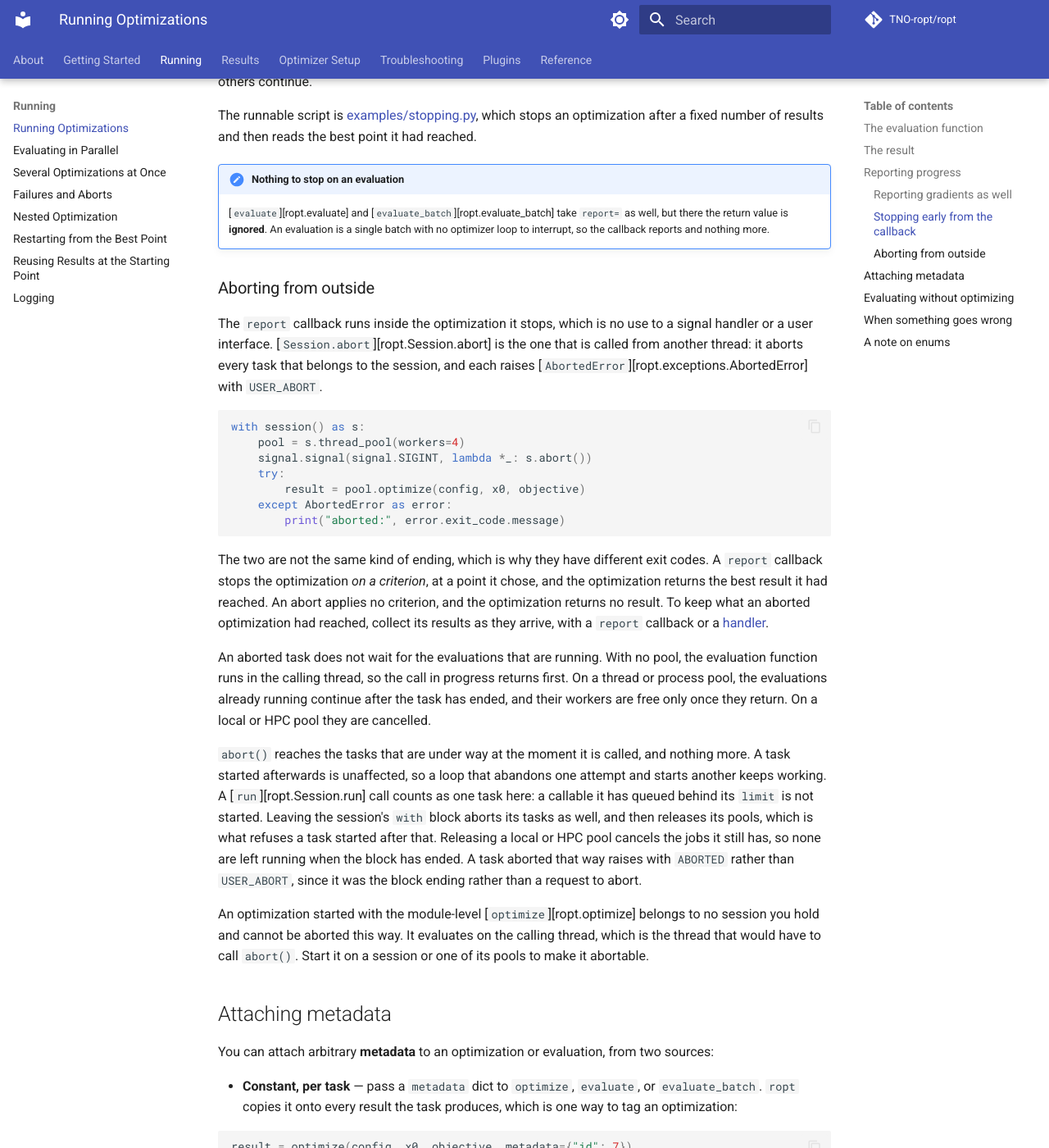
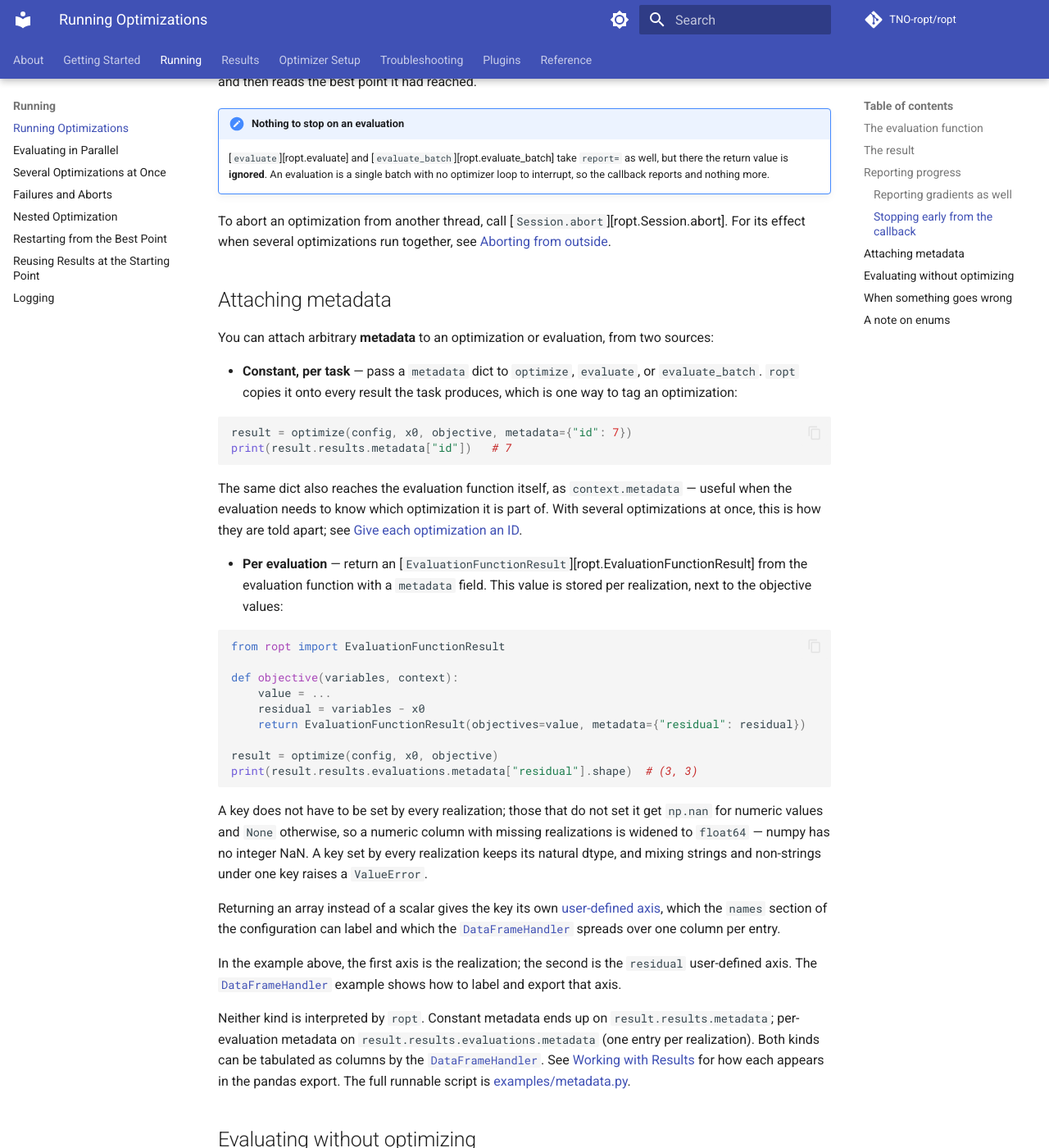
Before and after one commit to TNO-ropt/ropt, an MkDocs documentation site: the page built from docs/running/running.md, in a window 1280 px wide and 1400 px high, scrolled down 3704 px. Shown: the whole window at 82% size. Built offline with MkDocs 1.6.1 and Material for MkDocs 9.7.7, drawn with Linux system fonts in a browser that asks for light colours; comment, search, counter and statistics services are not loaded; the version menu is left out; some of the changed text lies outside the part shown.

Commit message:
Update the manual

````diff
--- a/docs/results/exit_codes.md
+++ b/docs/results/exit_codes.md
@@ -51,7 +51,7 @@ except AbortedError as error:
 | `TOO_FEW_REALIZATIONS`  | Too few realizations were evaluated successfully to form an aggregate.                               |
 | `ABORTED`               | The task was aborted from outside, as closing a session, or a `KeyboardInterrupt`, does to a task still under way. |
 | `ABORTED_ON_ERROR`      | Another [task](../running/failures.md) raised, and this one was aborted with it.                    |
-| `USER_ABORT`            | [`Session.abort`](../running/running.md#stopping-from-outside) aborted the task.                     |
+| `USER_ABORT`            | [`Session.abort`](../running/many_runs.md#stopping-from-outside) aborted the task.                   |
 | `EXECUTOR_SHUT_DOWN`    | The pool the task was evaluating on could no longer run the work, which in practice means the interpreter was shutting down under it. |
 | `UNKNOWN`               | The zero value of the enumeration. No task reports it.                                               |
 
--- a/docs/running/running.md
+++ b/docs/running/running.md
@@ -77,7 +77,7 @@ There are three ways to return them:
   constraints — put the objectives first, then the constraints;
 - an [`EvaluationFunctionResult`][ropt.EvaluationFunctionResult]
   when you also want to attach `metadata`; it holds `objectives`, `constraints`
-  and `metadata` in separate fields, so nothing has to be ordered.
+  and `metadata` in separate fields.
 
 If a realization fails to compute, return `float("nan")` for it. `ropt` treats
 `NaN` as a failed realization and keeps going, as long as enough realizations
@@ -95,7 +95,7 @@ which carries two things:
 result = optimize(config, x0, objective)
 
 result.exit_code  # why the optimization stopped (an ExitCode)
-result.results      # the best evaluation, or None if none was valid
+result.results    # the best evaluation, or None if none was valid
 ```
 
 `results` is a [`FunctionResults`][ropt.results.FunctionResults] — the same
@@ -132,9 +132,6 @@ def report(result):
 optimize(config, x0, objective, report=report)
 ```
 
-`result.variables` is the point that was evaluated. During an optimization the
-optimizer chose it, so this is how you follow the path an optimization takes.
-
 ### Reporting gradients as well
 
 Set `report_gradients=True` and the callback is also called with each
@@ -155,11 +152,11 @@ def report(result):
 optimize(config, x0, objective, report=report, report_gradients=True)
 ```
 
-A [`GradientResults`][ropt.results.GradientResults] records the function
-evaluation whose values were used to compute it. Its
-[`uses`][ropt.results.GradientResults.uses] method takes a
-[`FunctionResults`][ropt.results.FunctionResults] and returns whether it is that
-evaluation.
+Gradients are generally paired with a function evaluation at the same point. A
+[`GradientResults`][ropt.results.GradientResults] records an ID of that function
+evaluation. The [`uses`][ropt.results.GradientResults.uses] method can be used
+to check if a [`FunctionResults`][ropt.results.FunctionResults] object has the
+same ID.
 
 ### Stopping early from the callback
 
@@ -197,52 +194,9 @@ it had reached.
     there the return value is **ignored**. An evaluation is a single batch with
     no optimizer loop to interrupt, so the callback reports and nothing more.
 
-### Aborting from outside { #stopping-from-outside }
-
-The `report` callback runs inside the optimization it stops, which is no use to
-a signal handler or a user interface. [`Session.abort`][ropt.Session.abort] is
-the one that is called from another thread: it aborts every task that belongs
-to the session, and each raises [`AbortedError`][ropt.exceptions.AbortedError]
-with `USER_ABORT`.
-
-```python
-with session() as s:
-    pool = s.thread_pool(workers=4)
-    signal.signal(signal.SIGINT, lambda *_: s.abort())
-    try:
-        result = pool.optimize(config, x0, objective)
-    except AbortedError as error:
-        print("aborted:", error.exit_code.message)
-```
-
-The two are not the same kind of ending, which is why they have different exit
-codes. A `report` callback stops the optimization *on a criterion*, at a point it
-chose, and the optimization returns the best result it had reached. An abort
-applies no criterion, and the optimization returns no result. To keep what an
-aborted optimization had reached, collect its results as they arrive, with a
-`report` callback or a [handler](../results/handlers.md).
-
-An aborted task does not wait for the evaluations that are running. With no
-pool, the evaluation function runs in the calling thread, so the call in progress
-returns first. On a thread or process pool, the evaluations already running
-continue after the task has ended, and their workers are free only once they
-return. On a local or HPC pool they are cancelled.
-
-`abort()` reaches the tasks that are under way at the moment it is called, and
-nothing more. A task started afterwards is unaffected, so a
-loop that abandons one attempt and starts another keeps working. A
-[`run`][ropt.Session.run] call counts as one task here: a callable it has
-queued behind its `limit` is not started. Leaving the session's `with` block
-aborts its tasks as well, and then releases its pools, which is what refuses a
-task started after that. Releasing a local or HPC pool cancels the jobs it still
-has, so none are left running when the block has ended. A task aborted that way
-raises with `ABORTED` rather than `USER_ABORT`, since it was the block ending
-rather than a request to abort.
-
-An optimization started with the module-level [`optimize`][ropt.optimize] belongs
-to no session you hold and cannot be aborted this way. It evaluates on the
-calling thread, which is the thread that would have to call `abort()`. Start it
-on a session or one of its pools to make it abortable.
+To abort an optimization from another thread, call
+[`Session.abort`][ropt.Session.abort]. For its effect when several optimizations
+run together, see [Aborting from outside](many_runs.md#stopping-from-outside).
 
 ## Attaching metadata
 
@@ -273,7 +227,11 @@ sources:
 
   def objective(variables, context):
       value = ...
-      return EvaluationFunctionResult(objectives=value, metadata={"seconds": 1.3})
+      residual = variables - x0
+      return EvaluationFunctionResult(objectives=value, metadata={"residual": residual})
+
+  result = optimize(config, x0, objective)
+  print(result.results.evaluations.metadata["residual"].shape)  # (3, 3)
   ```
 
   A key does not have to be set by every realization; those that do not set it
@@ -287,6 +245,11 @@ sources:
   the `names` section of the configuration can label and which the
   [`DataFrameHandler`](../results/handlers.md#dataframehandler) spreads over one
   column per entry.
+
+  In the example above, the first axis is the realization; the second is the
+  `residual` user-defined axis. The
+  [`DataFrameHandler`](../results/handlers.md#dataframehandler) example shows
+  how to label and export that axis.
 
 Neither kind is interpreted by `ropt`. Constant metadata ends up on
 `result.results.metadata`; per-evaluation metadata on
@@ -317,14 +280,7 @@ Both return an [`EvaluationResult`][ropt.EvaluationResult], whose `results`
 holds what the evaluation produced. What is on `results` is a
 [`FunctionResults`][ropt.results.FunctionResults], the same kind a handler
 receives, so everything is read the same way wherever it came from. Here
-`result.variables` is just the point you supplied; it is only informative in a
-`report` callback, where the optimizer chose the point.
-
-An evaluation is a single batch, so it produces either every result or none.
-When [`Session.abort`](#stopping-from-outside) or a failing task on the same
-session aborts it, or when the pool it was evaluating on could no longer run the
-work, it raises [`AbortedError`][ropt.exceptions.AbortedError]. An abort that
-arrives after the batch has finished leaves it unaffected.
+`result.variables` is just the point you supplied.
 
 The runnable script is
 [examples/evaluate.py](https://github.com/TNO-ropt/ropt/blob/main/examples/evaluate.py),
@@ -354,22 +310,20 @@ What *is* raised falls into three groups:
   method does not accept. These are raised when the optimization starts, before
   anything is evaluated.
 
-- **Mistakes in the call to `optimize` itself** raise a `ValueError` — a start point of the
-  wrong shape, an evaluation function returning the wrong number of values —
-  or one of the [`RoptError`][ropt.exceptions.RoptError] types:
-  [`WorkflowError`][ropt.exceptions.WorkflowError] when a pool or handler
-  is used in a way it cannot be (a pool asked to run work from one of its
-  own workers, a pool whose session has closed, a handler already claimed by
-  another optimization),
-  [`UnsupportedError`][ropt.exceptions.UnsupportedError] when an optional
-  dependency is missing, or when the chosen method cannot handle the problem
-  as configured — a constraint it does not support, for instance, which is
-  checked as the optimization starts — and
-  [`ExecutionError`][ropt.exceptions.ExecutionError] when the worker pool
-  that runs your evaluations, or a callable handed to
-  [`WorkerPool.run`][ropt.WorkerPool.run], cannot start or breaks
-  down, and [`AbortedError`][ropt.exceptions.AbortedError] when the
-  optimization, or a `run` call, was aborted before it finished.
+- **Mistakes in the call to `optimize` itself** can raise:
+    - `ValueError` when an argument has the wrong shape, or the evaluation
+      function returns the wrong number of values.
+    - [`WorkflowError`][ropt.exceptions.WorkflowError] when an operation
+      conflicts with what is already happening, such as starting another
+      optimization from inside an evaluation or reusing an object that is
+      already in use.
+    - [`UnsupportedError`][ropt.exceptions.UnsupportedError] when an optional
+      dependency is missing, or the chosen method cannot handle part of the
+      configured problem.
+    - [`ExecutionError`][ropt.exceptions.ExecutionError] when `ropt` cannot
+      start or complete work needed for the optimization.
+    - [`AbortedError`][ropt.exceptions.AbortedError] when the optimization or
+      work it started is stopped before it finishes.
 
 - **Exceptions from your own evaluation function** are not caught. They travel
   back from wherever the evaluation ran — including a worker thread or process
@@ -389,12 +343,11 @@ function stay whatever you raised. The control-flow signals that `ropt` raises
 and catches itself are excluded as well, and stay in
 [`ropt.exceptions`][ropt.exceptions].
 
-`optimize`, `evaluate`, `evaluate_batch` and `run` start
-**tasks**, which can be under way at the same time. When a task raises an
-exception, every task started from inside it is aborted, and the exception is
-raised in the code that started the task. If that code is your script, every
-other task on the session is aborted as well. [Failures and Aborts](failures.md)
-describes each case.
+[Several Optimizations at Once](many_runs.md) shows how several optimization
+tasks can run in parallel. If a task raises an exception, every task started
+from inside it is aborted, and the exception is raised in the code that started
+the task. If that code is your script, every other task on the session is
+aborted as well. [Failures and Aborts](failures.md) describes each case.
 
 ## A note on enums
 
````
Also changed, not shown: docs/results/handlers.md (+3 -0 lines), docs/running/failures.md (+1 -1 lines), docs/running/many_runs.md (+48 -1 lines), docs/running/parallel.md (+27 -26 lines).
